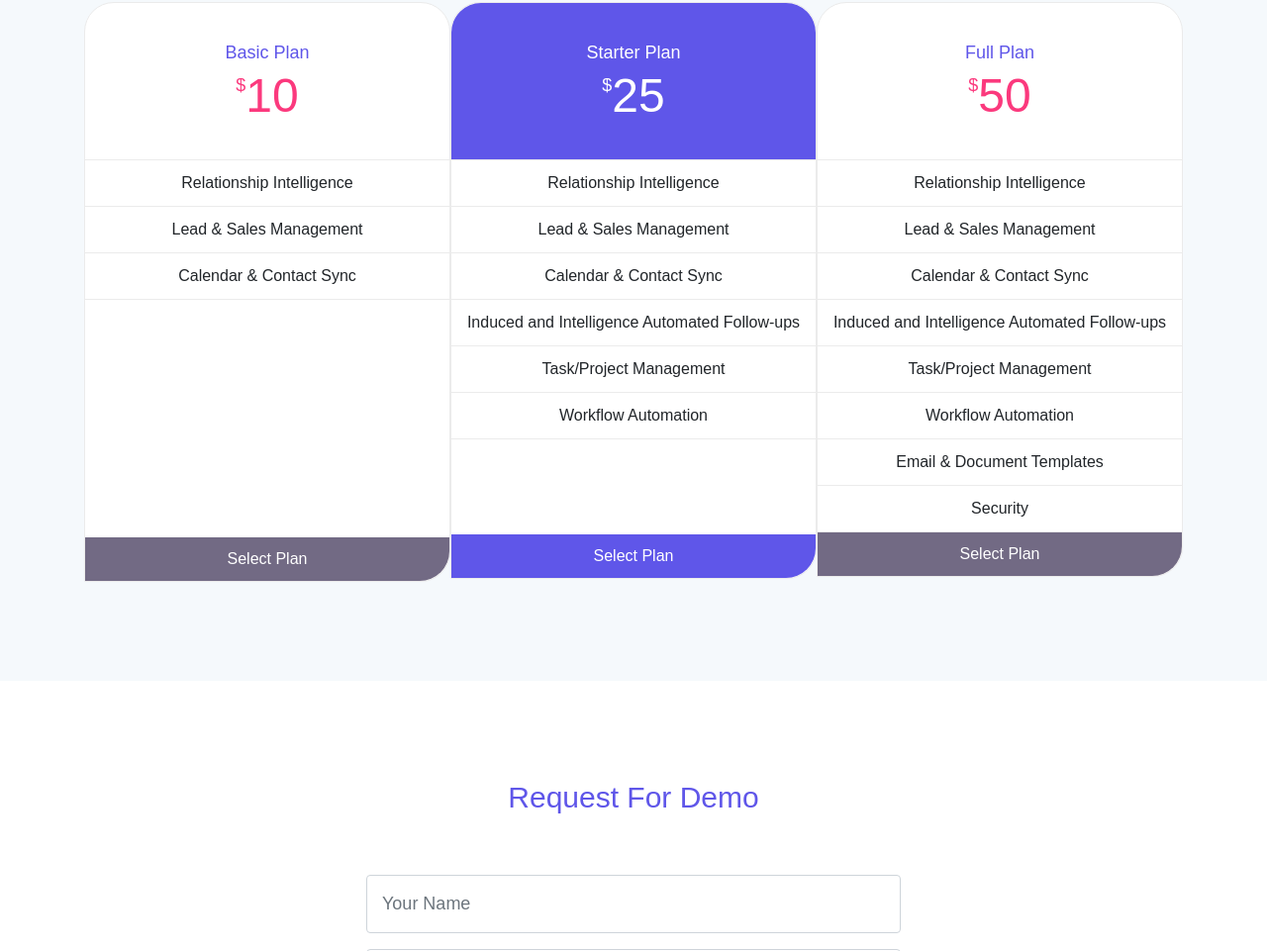
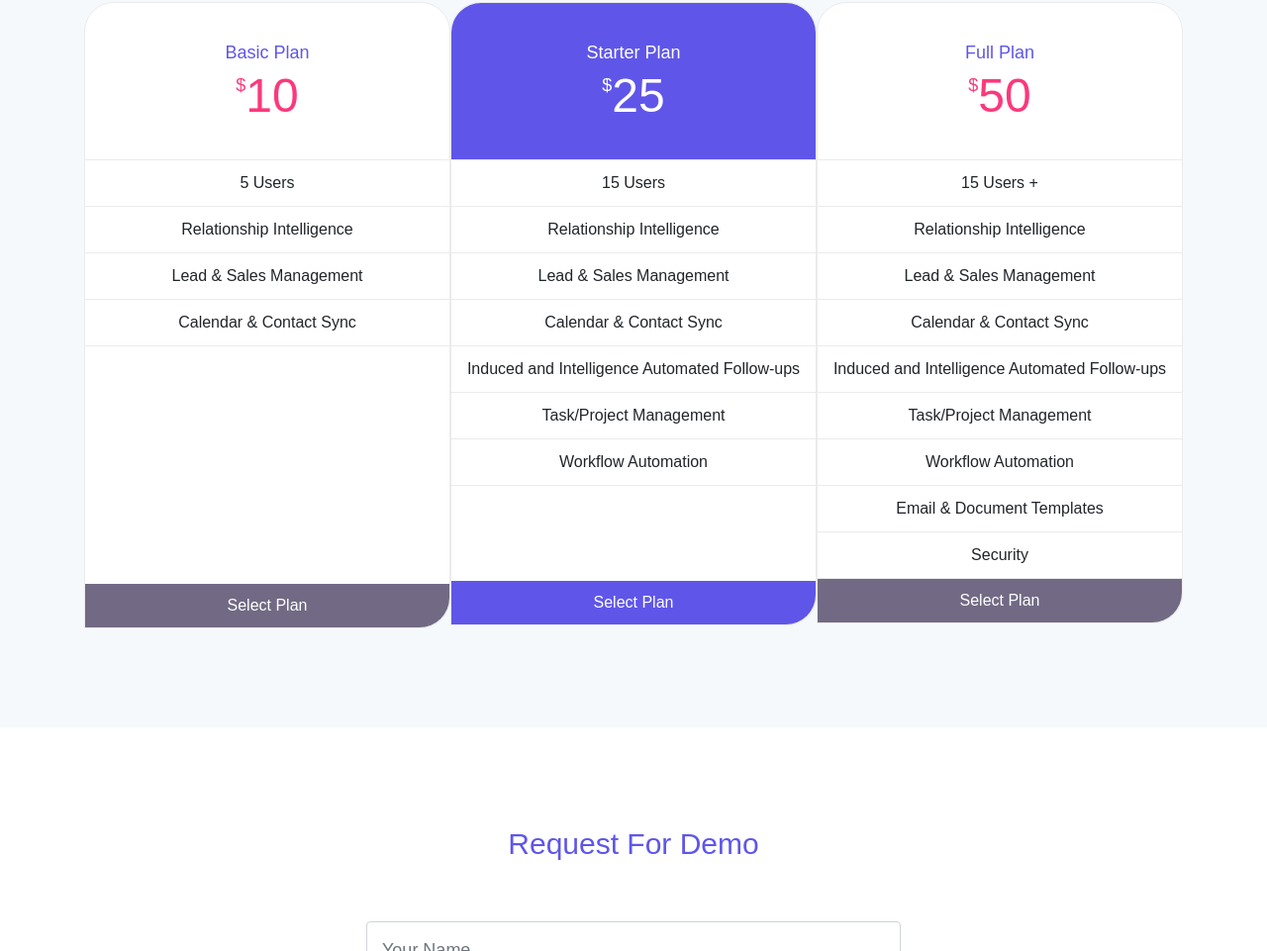
Before and after one commit to quantaquadri/husia, a plain HTML site: page index.html in a window 1280 px wide. Shown: the part 2017-2978 px from the top of the page at 99% size. Drawn offline with Linux system fonts and the light colour scheme.

Commit message:
pricing texts fixed again

```diff
--- a/index.html
+++ b/index.html
@@ -149,6 +149,7 @@
                         </div>
                     </div>
                     <div class="package-description">
+                        <p>5 Users</p>
                         <p>Relationship Intelligence</p>
                         <p>Lead & Sales Management</p>
                         <p>Calendar & Contact Sync</p>
@@ -172,6 +173,7 @@
                         </div>
                     </div>
                     <div class="package-description">
+                        <p>15 Users</p>
                         <p>Relationship Intelligence</p>
                         <p>Lead & Sales Management</p>
                         <p>Calendar & Contact Sync</p>
@@ -198,6 +200,7 @@
                         </div>
                     </div>
                     <div class="package-description">
+                        <p>15 Users + </p>
                         <p>Relationship Intelligence</p>
                         <p>Lead & Sales Management</p>
                         <p>Calendar & Contact Sync</p>
```
